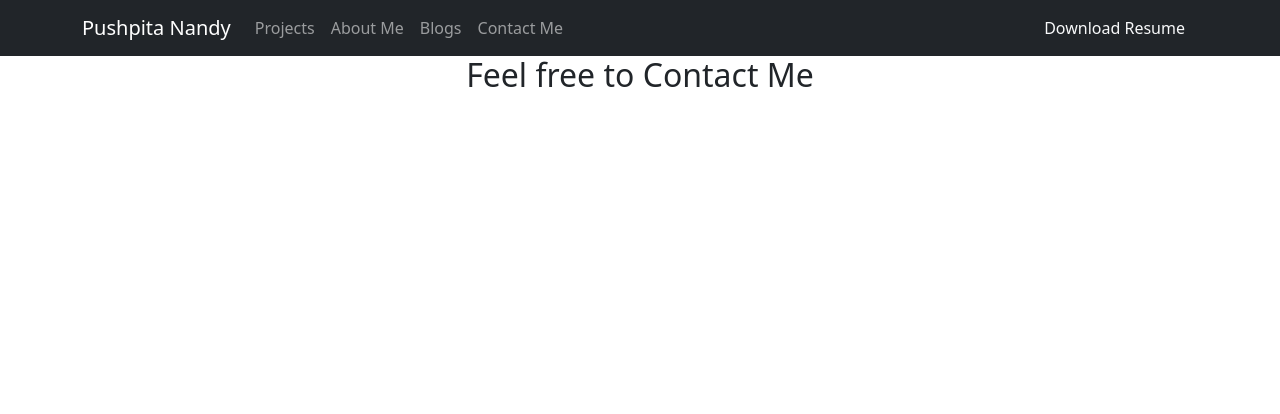
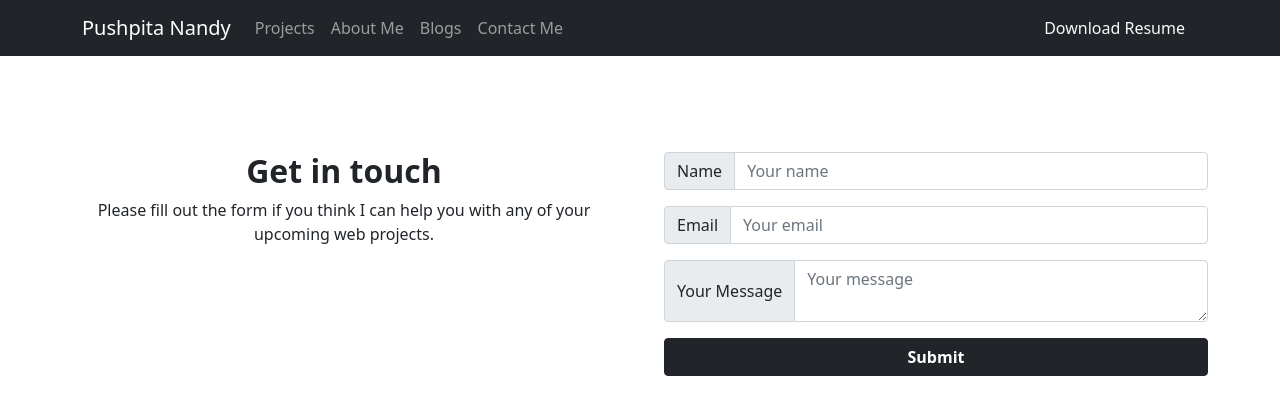
Before and after one commit to pushpitanandy/web-developer-portfolio, a React (Create React App) app: page /contactMe in a window 1280 px wide. Shown: the top 414 px of the page. Built offline with nearby package versions, Linux system fonts and the light colour scheme.

Commit message:
email can be sent via the contact form

```diff
--- a/package.json
+++ b/package.json
@@ -7,6 +7,7 @@
     "@testing-library/react": "^13.1.1",
     "@testing-library/user-event": "^13.5.0",
     "bootstrap": "^5.1.3",
+    "emailjs-com": "^3.2.0",
     "file-saver": "^2.0.5",
     "firebase": "^9.8.2",
     "react": "^18.0.0",
--- a/src/Pages/ContactMe/ContactMe.js
+++ b/src/Pages/ContactMe/ContactMe.js
@@ -1,9 +1,78 @@
-import React from 'react';
+import React, { useState } from 'react';
+import { Row, Col, Button, InputGroup, Form } from 'react-bootstrap';
+import { send } from 'emailjs-com';
 
 const ContactMe = () => {
+
+    const [toSend, setToSend] = useState({
+        from_name: '',
+        to_name: '',
+        message: '',
+        reply_to: '',
+    });
+
+    const onSubmit = (e) => {
+        e.preventDefault();
+        send(
+            'service_226jk0d',
+            'template_b3qmwmc',
+            toSend,
+            'bka8B-pVZmg9flSt2'
+        )
+            .then((response) => {
+                console.log('SUCCESS!', response.status, response.text);
+            })
+            .catch((err) => {
+                console.log('FAILED...', err);
+            });
+    };
+
+    const handleChange = (e) => {
+        setToSend({ ...toSend, [e.target.name]: e.target.value });
+    };
+
     return (
         <div>
-            <h2>Feel free to Contact Me</h2>
+            <Row xs={1} md={2} className="g-5 m-5">
+                <Col>
+                    <h2 className='fw-bolder'>Get in touch</h2>
+                    <p>Please fill out the form if you think I can help you with any of your upcoming web projects.</p>
+                </Col>
+                <Col className='text-align-left'>
+                    <form onSubmit={onSubmit}>
+                        <InputGroup className="mb-3">
+                            <InputGroup.Text id="basic-addon1">Name</InputGroup.Text>
+                            <Form.Control
+                                placeholder="Your name"
+                                name='from_name'
+                                value={toSend.from_name}
+                                onChange={handleChange}
+                            />
+                        </InputGroup>
+                        <InputGroup className="mb-3">
+                            <InputGroup.Text id="basic-addon1">Email</InputGroup.Text>
+                            <Form.Control
+                                placeholder='Your email'
+                                name='reply_to'
+                                value={toSend.reply_to}
+                                onChange={handleChange}
+                            />
+                        </InputGroup>
+                        <InputGroup>
+                            <InputGroup.Text>Your Message</InputGroup.Text>
+                            <Form.Control
+                                as="textarea"
+                                name='message'
+                                placeholder='Your message'
+                                value={toSend.message}
+                                onChange={handleChange}
+                            />
+                        </InputGroup>
+                        <Button className='mt-3 w-100 fw-bold' variant='dark' as="input" type="submit" value="Submit" />
+
+                    </form>
+                </Col>
+            </Row>
         </div>
     );
 };
--- a/src/Pages/Home/Home.js
+++ b/src/Pages/Home/Home.js
@@ -4,6 +4,7 @@ import developerPhoto from '../../images/Background.png';
 import { saveAs } from "file-saver";
 import Projects from '../Projects/Projects';
 import AboutMe from '../AboutMe/AboutMe';
+import ContactMe from '../ContactMe/ContactMe';
 
 const Home = () => {
 
@@ -29,6 +30,7 @@ const Home = () => {
             </div>
             <AboutMe></AboutMe>
             <Projects></Projects>
+            <ContactMe></ContactMe>
         </div>
     );
 };
--- a/src/Pages/Projects/Project.js
+++ b/src/Pages/Projects/Project.js
@@ -7,7 +7,7 @@ const Project = ({ project }) => {
     const navigate = useNavigate();
 
     const navigateToDetail = id => {
-        navigate(`https://aqueous-island-27309.herokuapp.com/projects/${id}`);
+        navigate(`/projects/${id}`);
     }
 
     return (
--- a/src/Pages/Projects/ProjectDetail.js
+++ b/src/Pages/Projects/ProjectDetail.js
@@ -1,22 +1,53 @@
 import React, { useState, useEffect } from 'react';
 import { useParams } from 'react-router-dom';
+import { Row, Col, Button } from 'react-bootstrap';
 
 
 const ProjectDetail = () => {
 
     const { projectId } = useParams();
-    const [projects, setProjects] = useState({});
+    const [project, setProject] = useState({});
 
     useEffect(() => {
-        fetch('projects.json')
+        const url = `https://aqueous-island-27309.herokuapp.com/projects/${projectId}`;
+        fetch(url)
             .then(res => res.json())
-            .then(data => setProjects(data));
+            .then(data => setProject(data));
     }, [])
 
     return (
         <div>
-            <h1>Project Detail of {projectId}</h1>
-
+            <h1 className='fw-bolder m-4'>Project Detail of {project.name}</h1>
+            <div className='bg-dark border border-3 border-primary rounded-3 m-4'>
+                <Row xs={1} md={3} className="g-4 m-5">
+                    <Col>
+                        <img src={project.photo1} alt="" />
+                    </Col>
+                    <Col>
+                        <img src={project.photo2} alt="" />
+                    </Col>
+                    <Col>
+                        <img src={project.photo3} alt="" />
+                    </Col>
+                </Row>
+            </div>
+            <div>
+                <Button href={project.liveSite} className='m-2' variant="dark">Live Site</Button>
+                <Button href={project.clientCodeLink} className='m-2' variant="dark">GitHub Client Code</Button>
+                <Button href={project.serverCodeLink} className='m-2' variant="dark">Github Server Code</Button>
+            </div>
+            <div className='bg-dark text-white border border-2 border-primary rounded-3 m-5 p-5'>
+                <h3 className='fw-bold m-3'>Description</h3>
+                <div className='bg-light text-black border border-2 border-info rounded-3 m-2'>
+                    <p>{project.bigDescription1}</p>
+                </div>
+                <div className='bg-light text-black border border-2 border-info rounded-3 m-2'>
+                    <p>{project.bigDescription2}</p>
+                </div>
+                <div className='bg-light text-black border border-2 border-info rounded-3 m-2'>
+                    <p>{project.bigDescription3}</p>
+                </div>
+            </div>
         </div>
     );
 };
```
Also changed, not shown: 1 other file (tests, documents, lock files or other folders).
